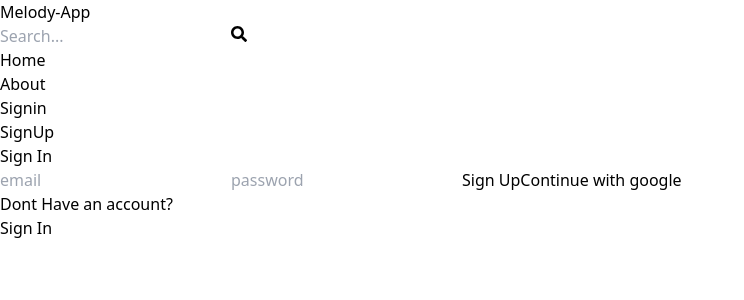
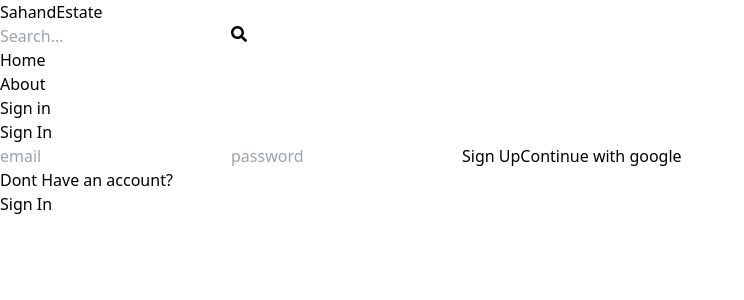
Before and after one commit to amankass/Melody-Manager-Project, a React (Vite) app in the folder client/: page /sign-in in a window 1280 px wide. Shown: the top 300 px of the page, without its empty margins (0-744 px from the left). Built offline with nearby package versions, Linux system fonts and the light colour scheme.

Commit message:
Update Header and MakingPrivate Page

```diff
--- a/client/src/App.jsx
+++ b/client/src/App.jsx
@@ -5,6 +5,7 @@
 import SignIn from "./Pages/SignIn";
 import SignUp from "./Pages/SignUp";
 import Header from "./Components/Header";
+import PrivateRoute from "./Components/PrivateRoute";
 
 function App() {
   return (
@@ -13,7 +14,10 @@
       <Routes>
         <Route path="/" element={<Home />} />
         <Route path="/aboute" element={<Aboute />} />
-        <Route path="/profile" element={<Profile />} />
+        <Route element={<PrivateRoute />}>
+          <Route path="/profile" element={<Profile />} />
+        </Route>
+
         <Route path="/sign-in" element={<SignIn />} />
         <Route path="/sign-up" element={<SignUp />} />
       </Routes>
--- a/client/src/Components/Header.jsx
+++ b/client/src/Components/Header.jsx
@@ -1,22 +1,38 @@
-import React from "react";
 import { FaSearch } from "react-icons/fa";
-import { Link } from "react-router-dom";
-import { useState } from "react";
+import { Link, useNavigate } from "react-router-dom";
+import { useSelector } from "react-redux";
+import { useEffect, useState } from "react";
 
-function Header() {
+export default function Header() {
+  const { currentUser } = useSelector((state) => state.user);
   const [searchTerm, setSearchTerm] = useState("");
+  const navigate = useNavigate();
+  const handleSubmit = (e) => {
+    e.preventDefault();
+    const urlParams = new URLSearchParams(window.location.search);
+    urlParams.set("searchTerm", searchTerm);
+    const searchQuery = urlParams.toString();
+    navigate(`/search?${searchQuery}`);
+  };
 
+  useEffect(() => {
+    const urlParams = new URLSearchParams(location.search);
+    const searchTermFromUrl = urlParams.get("searchTerm");
+    if (searchTermFromUrl) {
+      setSearchTerm(searchTermFromUrl);
+    }
+  }, [location.search]);
   return (
     <header className="bg-slate-200 shadow-md">
       <div className="flex justify-between items-center max-w-6xl mx-auto p-3">
         <Link to="/">
           <h1 className="font-bold text-sm sm:text-xl flex flex-wrap">
-            <span className="text-slate-500">Melody-</span>
-            <span className="text-slate-700">App</span>
+            <span className="text-slate-500">Sahand</span>
+            <span className="text-slate-700">Estate</span>
           </h1>
         </Link>
         <form
-          //onSubmit={handleSubmit}
+          onSubmit={handleSubmit}
           className="bg-slate-100 p-3 rounded-lg flex items-center"
         >
           <input
@@ -41,16 +57,19 @@
               About
             </li>
           </Link>
-          <Link to="/sign-in">
-            <li className="text-slate-700 hover:underline">Signin</li>
-          </Link>
-          <Link to="/sign-up">
-            <li className="text-slate-700 hover:underline">SignUp</li>
+          <Link to="/profile">
+            {currentUser ? (
+              <img
+                className="rounded-full h-7 w-7 object-cover"
+                src={currentUser.avatar}
+                alt="profile"
+              />
+            ) : (
+              <li className=" text-slate-700 hover:underline"> Sign in</li>
+            )}
           </Link>
         </ul>
       </div>
     </header>
   );
 }
-
-export default Header;
--- /dev/null
+++ b/client/src/Components/PrivateRoute.jsx
@@ -0,0 +1,7 @@
+import { useSelector } from "react-redux";
+import { Outlet, Navigate } from "react-router-dom";
+
+export default function PrivateRoute() {
+  const { currentUser } = useSelector((state) => state.user);
+  return currentUser ? <Outlet /> : <Navigate to="/sign-in" />;
+}
```
